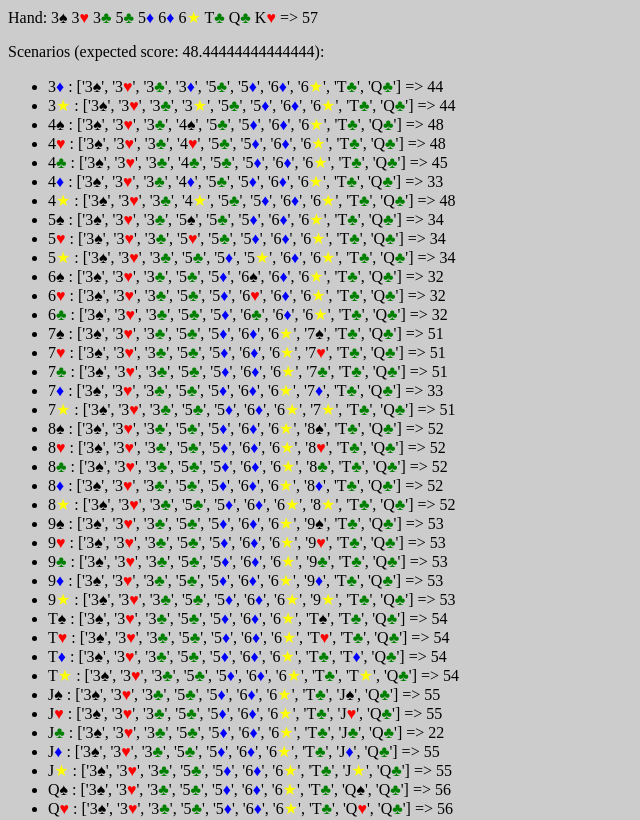
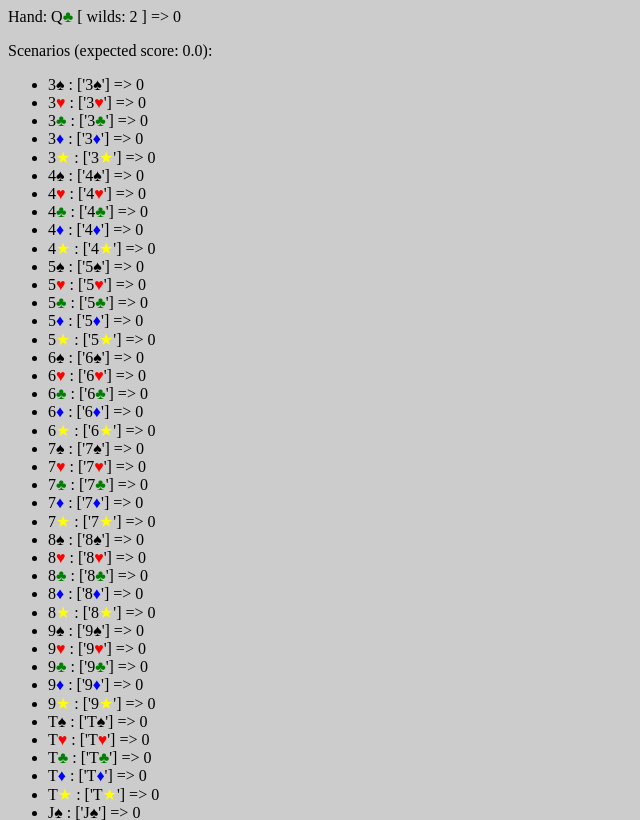
Before and after one commit to chellmuth/5-crowns, a Flask app: page / in a window 1280 px wide. Shown: the top 820 px of the page, without its empty margins (0-640 px from the left). Run offline with Flask 2, Linux system fonts and the light colour scheme.

Commit message:
Start fixing wilds

```diff
--- a/app/routes.py
+++ b/app/routes.py
@@ -37,16 +37,20 @@ def card_to_fragment(card):
 
 @app.route('/')
 def hello_world():
-    hand = dealer.deal(10)
-    current_score = scoring.find_best_configuration(hand, 0).score
+    hand_size = 3
+    wilds = 2
+    hand = dealer.deal(hand_size - wilds)
 
-    simulated = simulation.simulate(hand)
+    current_score = scoring.find_best_configuration(hand, wilds).score
+
+    simulated = simulation.simulate(hand, wilds)
 
     game = {
         "hand": [
             card_to_fragment(card)
             for card in cards.sort(hand)
         ],
+        "wilds": wilds,
         "scenarios": [
             (
                 card_to_fragment(draw),
--- a/app/templates/index.html
+++ b/app/templates/index.html
@@ -17,6 +17,7 @@
     {% for card in game["hand"] %}
         {{ card | safe }}
     {% endfor %}
+    [ wilds: {{ game["wilds"] }} ]
     => {{ game["current_score"] }}
 </p>
 <p>
--- a/crowns/scoring/__init__.py
+++ b/crowns/scoring/__init__.py
@@ -36,8 +36,8 @@ def find_best_configuration(hand: Set[Card], wilds: int) -> HandConfiguration:
     for card in hand:
         rest = hand.difference([card])
 
-        for size in range(3, len(rest) + 2):
-            for wild in range(wilds + 1):
+        for wild in range(wilds + 1):
+            for size in range(3, len(rest) + wild + 2):
                 set_matches = find_sets(card, rest, wild, size)
                 match_queue.extend(set_matches)
 
--- a/crowns/simulation.py
+++ b/crowns/simulation.py
@@ -5,15 +5,15 @@ import crowns.decision as decision
 import crowns.scoring as scoring
 from crowns.cards import Card
 
-def simulate(hand: Set[Card]):
+def simulate(hand: Set[Card], wilds: int):
     draws = cards.sort(cards.all_except(hand))
 
     scenarios = []
     for draw in draws:
         temp_hand = hand.union([draw])
-        discard = decision.choose_discard(temp_hand, 0)
+        discard = decision.choose_discard(temp_hand, wilds)
         scoring_hand = temp_hand.difference([discard])
-        score = scoring.find_best_configuration(scoring_hand, 0).score
+        score = scoring.find_best_configuration(scoring_hand, wilds).score
 
         scenarios.append((draw, scoring_hand, score))
 
```
Also changed, not shown: tests/test_find_best_configuration.py (+6 -0 lines).
